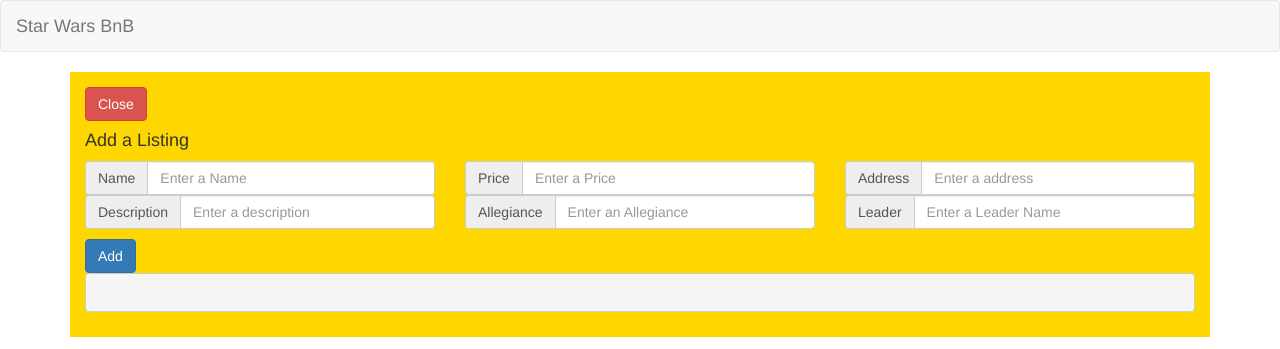
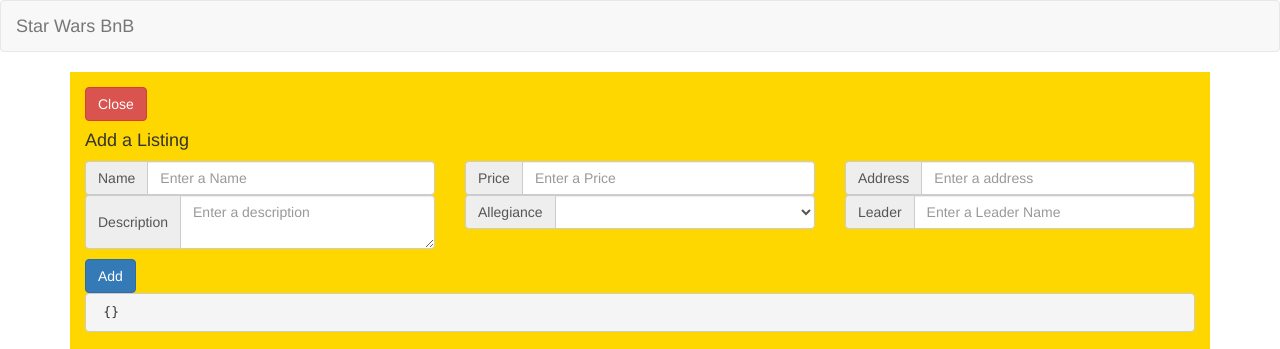
Before and after one commit to ericbezanson/StarWarsBnB, a plain HTML site: page index.html in a window 1280 px wide. Both pictures are taken after a click on the button "Add Listing". Shown: the top 349 px of the page. Drawn offline with nearby package versions, Linux system fonts and the light colour scheme; some packages are replaced by stand-ins of ours; a script that the page names is missing.

Commit message:
fixed formatting issue with add listing form

```diff
--- a/index.html
+++ b/index.html
@@ -98,22 +98,28 @@
                         <div class="col-sm-4">
                             <div class="input-group">
                                 <span class="input-group-addon">Description</span>
-                                <input
+                                <textarea
                                     type="text"
                                     placeholder="Enter a description"
                                     class="form-control"
                                     ng-model="newListing.description">
+                                </textarea>
                             </div>
                         </div>
 
                         <div class="col-sm-4">
 		                    <div class="input-group">
 		                        <span class="input-group-addon">Allegiance</span>
-                                <input
-                                    type="text"
-                                    placeholder="Enter an Allegiance"
+		                        <select
+		              	            type="select"
+		              	            name="propertyType"
+		              	            id="propertyType"
 		              	            class="form-control"
-                                    ng-model="newListing.deatils.allegiance">
+		              	            ng-model="newListing.details.allegiance">
+			                            <option value="Empire">Empire</option>
+			                            <option value="Rebels">Rebels</option>
+			                            <option value="Neutral">Neutral</option>
+		                        </select>
 		                    </div>
 		                </div>
 
@@ -125,9 +131,10 @@
                                     placeholder="Enter a Leader Name"
                                     class="form-control"
                                     ng-model="newListing.details.leader">
+                                </input>
                             </div>
                         </div>
-                    </div>
+
                     </div>
                      <button
 					    class="btn btn-primary listing-button"
@@ -135,6 +142,7 @@
 				        ng-show="addListing">Add
 				    </button>
                     <pre> {{newListing | json}} </pre>
+                </div>
             </div>
             </div>
 
--- a/js/controllers/CribsController.js
+++ b/js/controllers/CribsController.js
@@ -7,6 +7,14 @@
         max: 1000000000000
     }
 
+
+    $scope.newListing = {}
+
+    $scope.addCrib = function(newListing) {
+            newListing.image = 'www.placehold.it/350x250';
+            $scope.cribs.push(newListing);
+            $scope.newListing = {};
+        }
     cribsFactory.success(function(data){
         $scope.cribs = data;
     });
```
Lines whose indentation alone changed are shown as unchanged.
